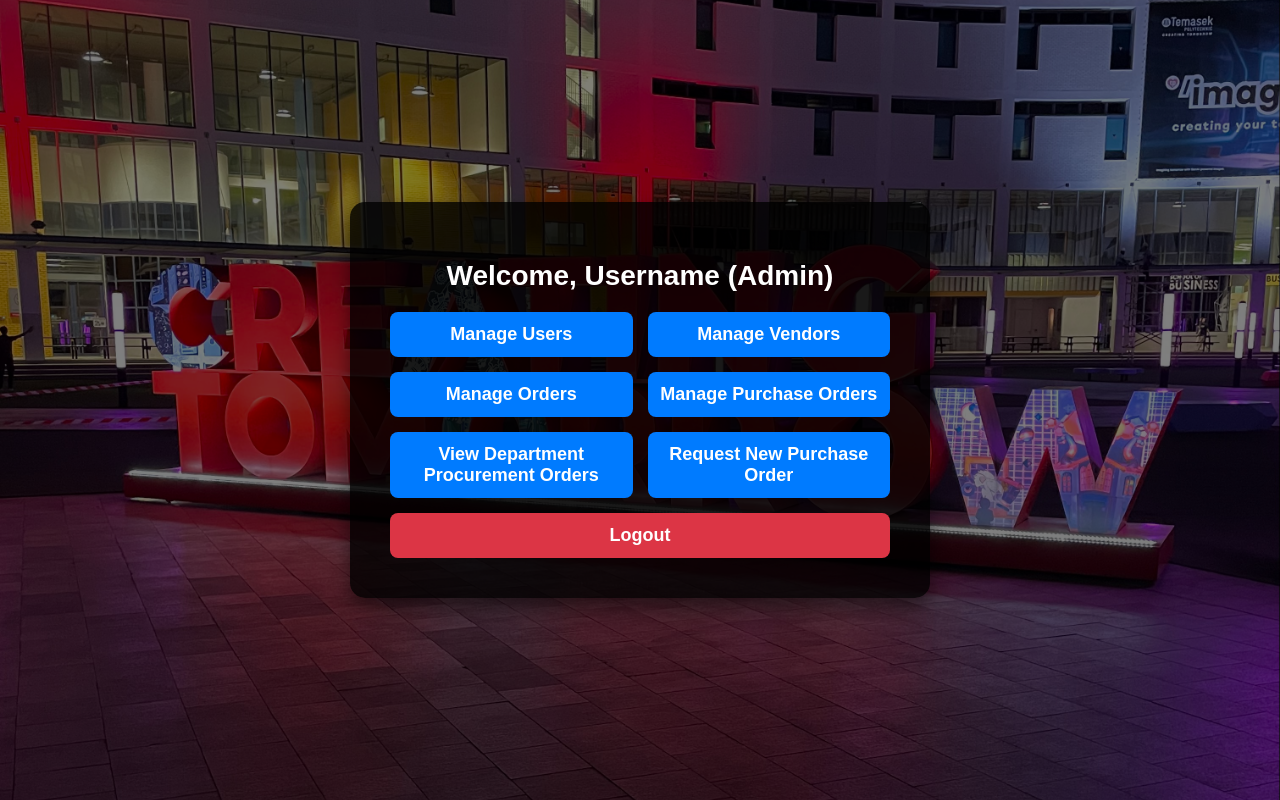
After one commit to MrOpenSolution/TP-SWAP-Group-4, a PHP site: page /dashboard.php in a window 1280 px wide. The commit adds this page. Run offline with PHP 8.4, Linux system fonts and the light colour scheme; the visitor is signed in with stand-in values (Sample User, id 1); a stand-in replaces the project's code that opens the database connection.

Commit message:
Fix slightly fix the vendors

```diff
--- a/main/admin_dashboard.php
+++ b/main/admin_dashboard.php
@@ -3,7 +3,7 @@ session_start();
 
 // Check if user is logged in and is an Admin
 if (!isset($_SESSION['user_id']) || $_SESSION['role'] !== 'Admin') {
-    header("Location: login.php"); // Redirect to login if not an admin
+    header("Location: auth/login.php"); // Redirect to login if not an admin
     exit();
 }
 $username = $_SESSION['username']; // Get admin's username
--- a/main/common/db_conn.php
+++ b/main/common/db_conn.php
@@ -1,6 +1,6 @@
 <?php
 // Database connection
-$host = 'localhost';
+$host = 'DB';
 $user = 'root';
 $password = 'password';
 $dbname = 'APP';
--- /dev/null
+++ b/main/dashboard.php
@@ -0,0 +1,102 @@
+<?php
+session_start();
+
+// Check if user is logged in and is an Admin
+if (!isset($_SESSION['user_id']) || $_SESSION['role'] !== 'Admin') {
+    header("Location: auth/login.php"); // Redirect to login if not an admin
+    exit();
+}
+// $username = $_SESSION['username']; // Get admin's username
+$username = "Username"
+?>
+
+<!DOCTYPE html>
+<html lang="en">
+<head>
+    <meta charset="UTF-8">
+    <meta name="viewport" content="width=device-width, initial-scale=1.0">
+    <title>Dashboard</title>
+    <style>
+        body {
+            background: url('img/dashboard.jpg') no-repeat center center fixed;
+            background-size: cover;
+            font-family: Arial, sans-serif;
+            margin: 0;
+            padding: 0;
+        }
+
+        .dashboard-container {
+            width: 100%;
+            height: 100vh;
+            display: flex;
+            justify-content: center;
+            align-items: center;
+            background-color: rgba(0, 0, 0, 0.5);
+        }
+
+        .dashboard-box {
+            background-color: rgba(0, 0, 0, 0.8);
+            padding: 40px;
+            border-radius: 15px;
+            width: 500px;
+            box-shadow: 0px 10px 20px rgba(0, 0, 0, 0.5);
+            text-align: center;
+        }
+
+        .dashboard-box h1 {
+            color: #ffffff;
+            font-size: 28px;
+            margin-bottom: 20px;
+        }
+
+        .grid-container {
+            display: grid;
+            grid-template-columns: 1fr 1fr;
+            gap: 15px;
+            margin-top: 20px;
+        }
+
+        .grid-item {
+            padding: 12px;
+            background-color: #007bff;
+            color: white;
+            border-radius: 8px;
+            text-decoration: none;
+            text-align: center;
+            font-size: 18px;
+            font-weight: bold;
+            transition: background-color 0.3s, transform 0.2s;
+        }
+
+        .grid-item:hover {
+            background-color: #0056b3;
+            transform: translateY(-3px);
+        }
+
+        .logout {
+            grid-column: 1 / span 2;
+            background-color: #dc3545;
+        }
+
+        .logout:hover {
+            background-color: #c82333;
+        }
+    </style>
+</head>
+<body>
+    <div class="dashboard-container">
+    <div class="dashboard-box">
+        <h1>Welcome, <?php echo $username; ?> (Admin)</h1>
+        <div class="grid-container">
+        <a href="manage_users.php" class="grid-item">Manage Users</a>
+        <a href="vendors" class="grid-item">Manage Vendors</a>
+        <a href="manage_orders.php" class="grid-item">Manage Orders</a>
+        <a href="manage_inventory.php" class = "grid-item">Manage Purchase Orders</a></li>
+        <a href="view_head_orders.php" class = "grid-item">View Department Procurement Orders</a></li>
+        <a href="request_order.php" class = "grid-item">Request New Purchase Order</a></li>
+        <a href="auth/logout.php" class = "grid-item logout">Logout</a></li>
+            </ul>
+        </nav>
+    </div>
+</body>
+</html>
```
Also changed, not shown: dev/init.sql (+3 -5 lines), main/user_management/manage_users.php (+28 -7 lines), main/vendors/index.php (+12 -2 lines), main/img/dashboard.jpg (added).
